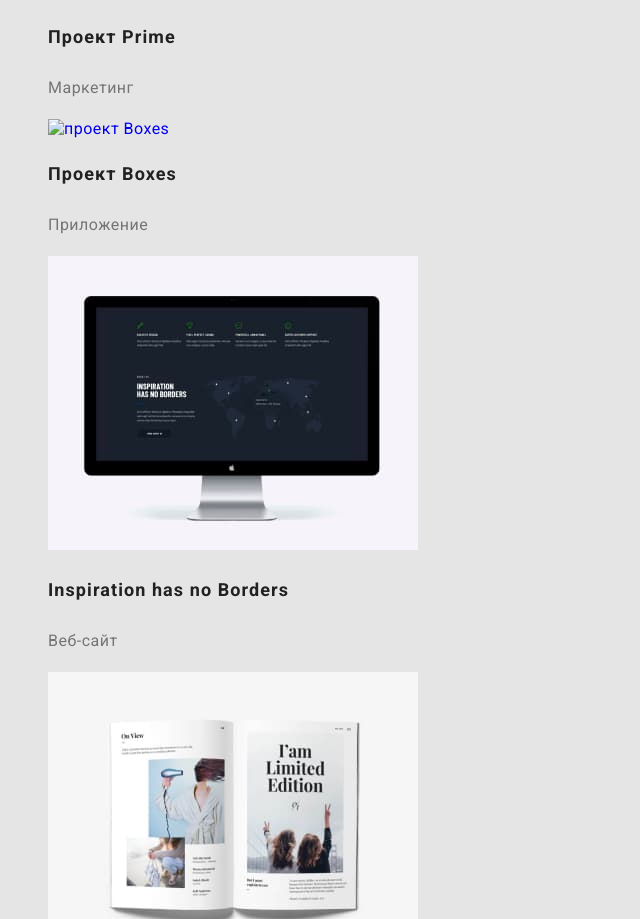
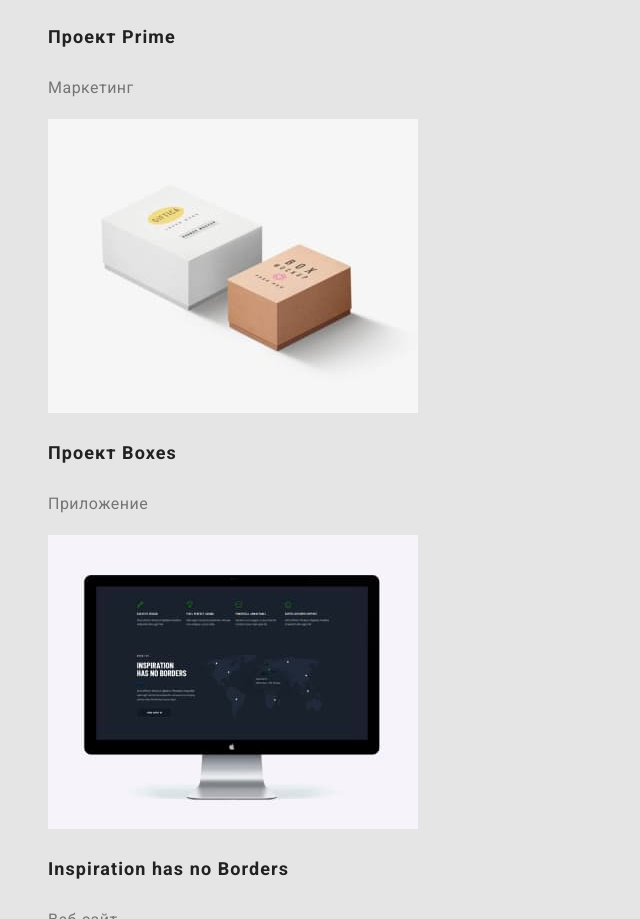
Before and after one commit to AndrewMishchenko001/goit-markup-hw-02, a plain HTML site: page portfolio.html in a window 1280 px wide. Shown: the part 1953-2872 px from the top of the page, without its empty margins (0-640 px from the left). Drawn offline with Linux system fonts and the light colour scheme; the site is published under a folder, as on GitHub Pages, so addresses that start at the root find nothing.

Commit message:
добавляет картинку в портфолио

```diff
--- a/portfolio.html
+++ b/portfolio.html
@@ -98,7 +98,7 @@
           <li>
             <a href="#"
               ><img
-                src="/images/portfolio/port8.jpg"
+                src="./images/portfolio/port8.jpg"
                 alt="проект Boxes"
                 width="370"
               />
```
